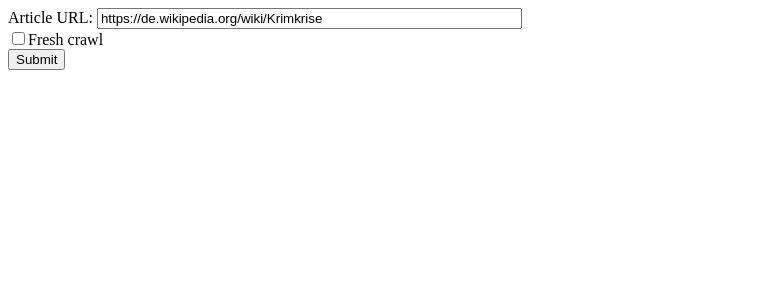
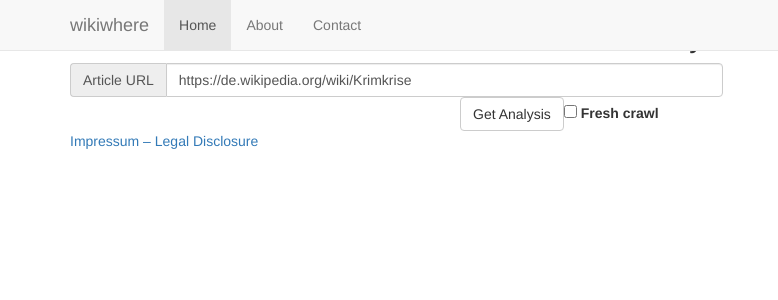
Before and after one commit to mkrnr/wikiwhere-website, a PHP site: page / in a window 1280 px wide. Shown: the top 300 px of the page, without its empty margins (0-778 px from the left). Run offline with PHP 8.4, Linux system fonts and the light colour scheme; some libraries are stand-ins or nearby versions.

Commit message:
Add website layout

```diff
--- a/index.php
+++ b/index.php
@@ -1,6 +1,8 @@
 <!DOCTYPE html>
-<html>
+<html lang="en">
   <head>
+<?php echo file_get_contents("templates/head-scripts.php") ?>
+
     <?php
       $default="https://de.wikipedia.org/wiki/Krimkrise";
 
@@ -10,15 +12,55 @@
       }
     ?>
 
+    <title>wikiwhere - Home</title>
+
   </head>
+
   <body>
-    <form action="load.php" method="get">
-      Article URL: <input type="text" id="article-input" name="url" size=50 placeholder=<?php echo $default; ?>><br>
-      <input type="checkbox" name="new-crawl" value="true">Fresh crawl<br>
-      <input type="submit">
-    </form>
-    <script type="text/javascript">
-      document.getElementById('article-input').value = "<?php echo $default; ?>";
+<?php echo file_get_contents("templates/header.php") ?>
+
+    <script>
+        document.getElementById("home").setAttribute("class", "active");
     </script>
+
+
+    <div class="container analysis-input">
+      <!-- Main component for a primary marketing message or call to action -->
+        <div class="row text-center">
+          <div class="col-md-6 col-md-offset-3">
+            <h2>Article Analysis</h2>
+          </div>
+        </div>
+        <form action="load.php" method="get" class="text-center">
+
+          <div class="row m-t-10">
+            <div class="col-md-7 col-centered">
+              <div class="input-group">
+                <span class="input-group-addon" id="basic-addon1">Article URL</span>
+                <input type="text" class="form-control" id="article-input" name="url" placeholder=<?php echo $default; ?>>
+              </div><!-- /input-group -->
+            </div>
+          </div>
+
+          <div class="row m-t-17 text-center">
+            <div class="col-md-4 col-md-offset-4">
+              <div class="input-group col-centered">
+                <button type="submit" class="btn btn-default m-r-10">Get Analysis</button>
+                <label>
+                  <input type="checkbox" name="new-crawl" value="true">
+                  Fresh crawl
+                </label>
+              </div><!-- /input-group -->
+            </div>
+          </div>
+        </form>
+        <script type="text/javascript">
+          document.getElementById('article-input').value = "<?php echo $default; ?>";
+        </script>
+    </div> <!-- /container -->
+
+<?php echo file_get_contents("templates/footer.php") ?>
+
+<?php echo file_get_contents("templates/body-scripts.php") ?>
   </body>
 </html>
--- /dev/null
+++ b/templates/body-scripts.php
@@ -0,0 +1,7 @@
+    <!-- Bootstrap core JavaScript
+    ================================================== -->
+    <!-- Placed at the end of the document so the pages load faster -->
+    <script src="../js/jquery.min.js"></script>
+    <script src="../js/bootstrap.min.js"></script>
+    <!-- IE10 viewport hack for Surface/desktop Windows 8 bug -->
+    <script src="../js/ie10-viewport-bug-workaround.js"></script>
--- /dev/null
+++ b/templates/footer.php
@@ -0,0 +1,5 @@
+    <footer class="footer">
+      <div class="container">
+        <p class="text-muted"><a href="impressum.php">Impressum – Legal Disclosure</a></p>
+      </div>
+    </footer>
--- /dev/null
+++ b/templates/head-scripts.php
@@ -0,0 +1,29 @@
+    <meta charset="utf-8">
+    <meta http-equiv="X-UA-Compatible" content="IE=edge">
+    <meta name="viewport" content="width=device-width, initial-scale=1">
+    <!-- The above 3 meta tags *must* come first in the head; any other head content must come *after* these tags -->
+
+    <!-- TODO icon -->
+    <link rel="icon" href="../../favicon.ico">
+
+    <!-- Bootstrap core CSS -->
+    <link href="../css/bootstrap.min.css" rel="stylesheet">
+
+    <!-- Bootstrap sticky fotter CSS -->
+    <link href="../css/sticky-footer-navbar.css" rel="stylesheet">
+
+    <!-- IE10 viewport hack for Surface/desktop Windows 8 bug -->
+    <link href="../css/ie10-viewport-bug-workaround.css" rel="stylesheet">
+
+    <!-- Custom styles -->
+    <link href="../css/custom.css" rel="stylesheet">
+
+    <!-- Just for debugging purposes. Don't actually copy these 2 lines! -->
+    <!--[if lt IE 9]><script src="../../assets/js/ie8-responsive-file-warning.js"></script><![endif]-->
+    <script src="../js/ie-emulation-modes-warning.js"></script>
+
+    <!-- HTML5 shim and Respond.js for IE8 support of HTML5 elements and media queries -->
+    <!--[if lt IE 9]>
+      <script src="https://oss.maxcdn.com/html5shiv/3.7.2/html5shiv.min.js"></script>
+      <script src="https://oss.maxcdn.com/respond/1.4.2/respond.min.js"></script>
+    <![endif]-->
--- /dev/null
+++ b/templates/header.php
@@ -0,0 +1,21 @@
+    <!-- Fixed navbar -->
+    <nav class="navbar navbar-default navbar-fixed-top">
+      <div class="container">
+        <div class="navbar-header">
+          <button type="button" class="navbar-toggle collapsed" data-toggle="collapse" data-target="#navbar" aria-expanded="false" aria-controls="navbar">
+            <span class="sr-only">Toggle navigation</span>
+            <span class="icon-bar"></span>
+            <span class="icon-bar"></span>
+            <span class="icon-bar"></span>
+          </button>
+          <a class="navbar-brand" href="/">wikiwhere</a>
+        </div>
+        <div id="navbar" class="navbar-collapse collapse">
+          <ul class="nav navbar-nav">
+            <li id="home"><a href="/">Home</a></li>
+            <li id="about"><a href="about.php">About</a></li>
+            <li id="contact"><a href="contact.php">Contact</a></li>
+          </ul>
+        </div><!--/.nav-collapse -->
+      </div>
+    </nav>
```
Also changed, not shown: about.php (added, +24 -0 lines), article.php (+21 -5 lines), contact.php (added, +25 -0 lines), impressum.php (added, +21 -0 lines), load.php (+16 -5 lines), 1 other file.
